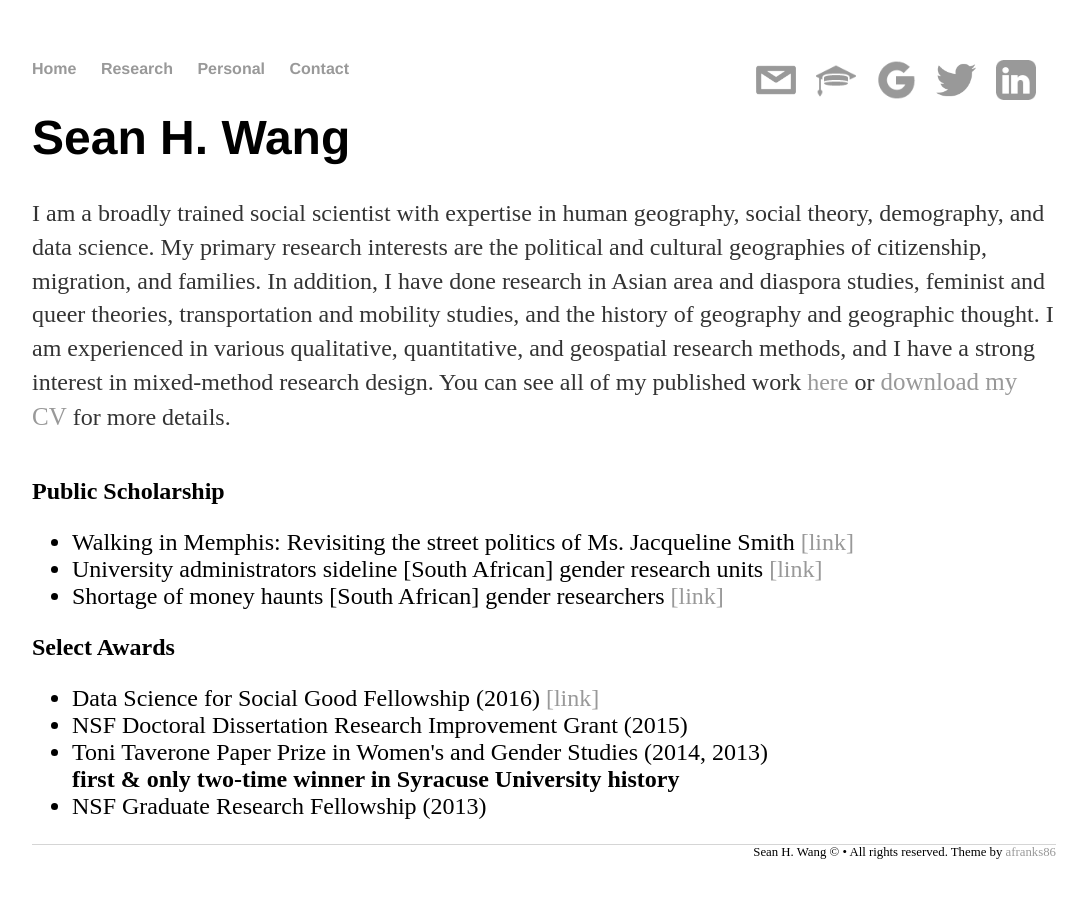
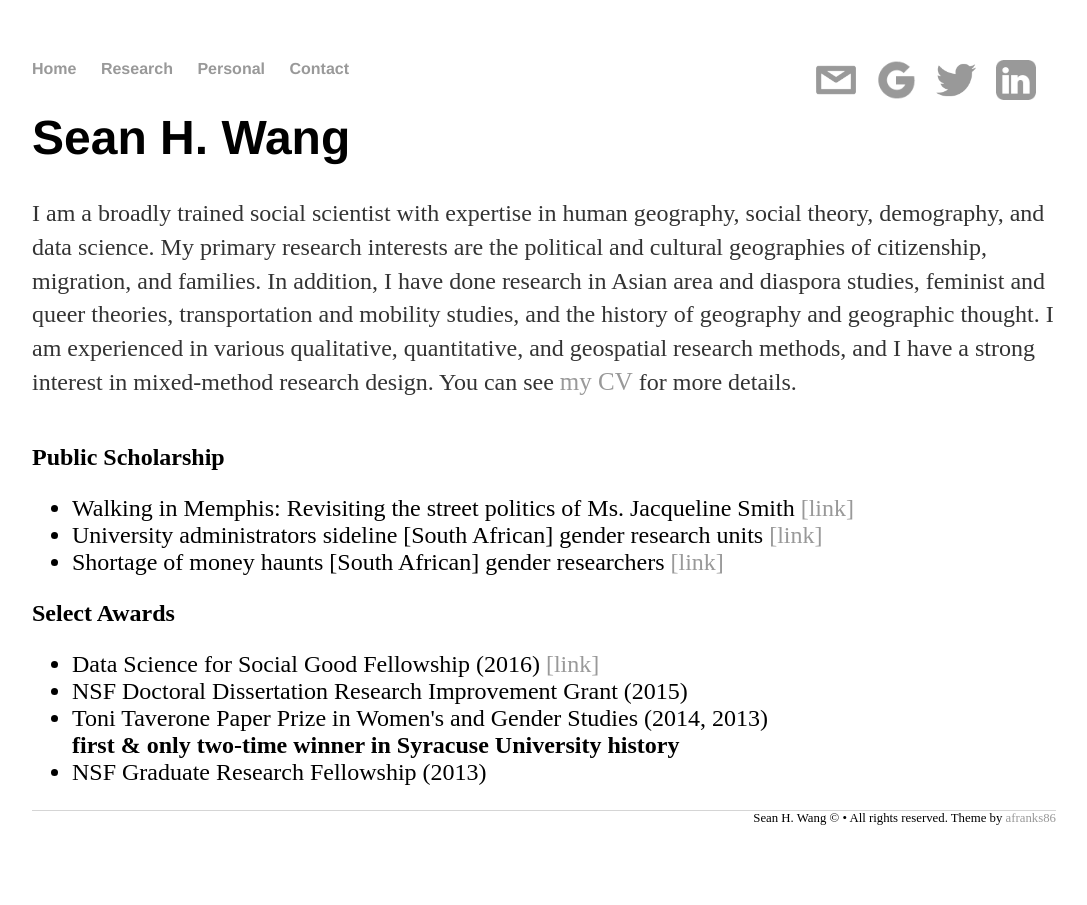
Before and after one commit to SeanyWang/seanywang.github.io, a Jekyll site: the page built from research/index.html, in a window 1280 px wide. Shown: the whole page, without its empty margins (96-1183 px from the left). Built offline with Jekyll 4.4.1, drawn with Linux system fonts in a browser that asks for light colours; nearby versions of some CDN libraries.

Commit message:
remove academia.edu

```diff
--- a/_layouts/default.html
+++ b/_layouts/default.html
@@ -24,7 +24,6 @@
 	<li style="float: right; vertical-align: top"><a href="https://www.linkedin.com/in/sean-wang-089a2a7"><img src="../images/linkedin.png" width=40px></a></li>
   <li style="float: right"><a href="https://twitter.com/SeanyWang"><img src="../images/twitter_icon.png" width=40px></a></li>
 	<li style="float: right"><a href="https://scholar.google.com/citations?user=z5AWRhcAAAAJ&hl=en"><img src="../images/google_icon.png" width=40px></a></li>
-  <li style="float: right"><a href="https://syr.academia.edu/SeanWang"><img src="../images/academia_icon.png" width=40px></a></li>
   <li style="float: right"><a href="mailto:shwang13@syr.edu"><img src="../images/email_icon.png" width=40px></a></li>
 
       </ul>
--- a/research/index.html
+++ b/research/index.html
@@ -14,7 +14,7 @@ title: Sean H. Wang - Research
         My primary research interests are the political and cultural geographies of citizenship, migration, and families.
         In addition, I have done research in Asian area and diaspora studies, feminist and queer theories, transportation and mobility studies, and the history of geography and geographic thought.
         I am experienced in various qualitative, quantitative, and geospatial research methods, and I have a strong interest in mixed-method research design.
-        You can see all of my published work <a href="https://syr.academia.edu/SeanWang">here</a> or <a href="../pdfs/wang_cv.pdf" class="download" title="Download CV as PDF"style="font-size: 25px">download my CV</a> for more details.
+        You can see <a href="../pdfs/wang_cv.pdf" class="download" title="Download CV as PDF"style="font-size: 25px">my CV</a> for more details.
       </p>
     </div>
       </td>
```
Also changed, not shown: images/academia_icon.png (deleted).
